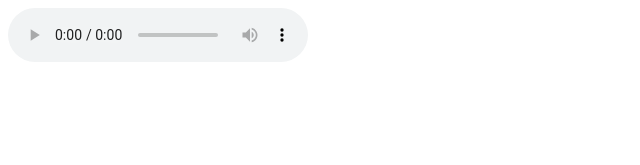
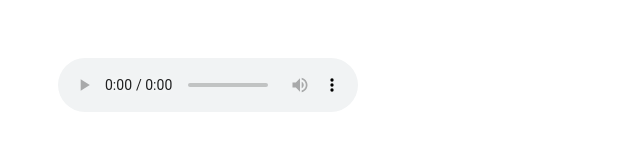
Before and after one commit to arbabjl/bargvzrcnq, a plain HTML site: page index.html in a window 1280 px wide. Shown: the whole page, without its empty margins (0-640 px from the left). Drawn offline with Linux system fonts and the light colour scheme.

Commit message:
Update index.html

```diff
--- a/index.html
+++ b/index.html
@@ -1,5 +1,10 @@
 <!DOCTYPE html>
 <html>
+     <head>
+        <style>
+            audio{padding: 50px;}
+        </style>
+    </head>
     <body>
         <audio controls>
             <source src="glados.wav" type="audio/wav">
```
